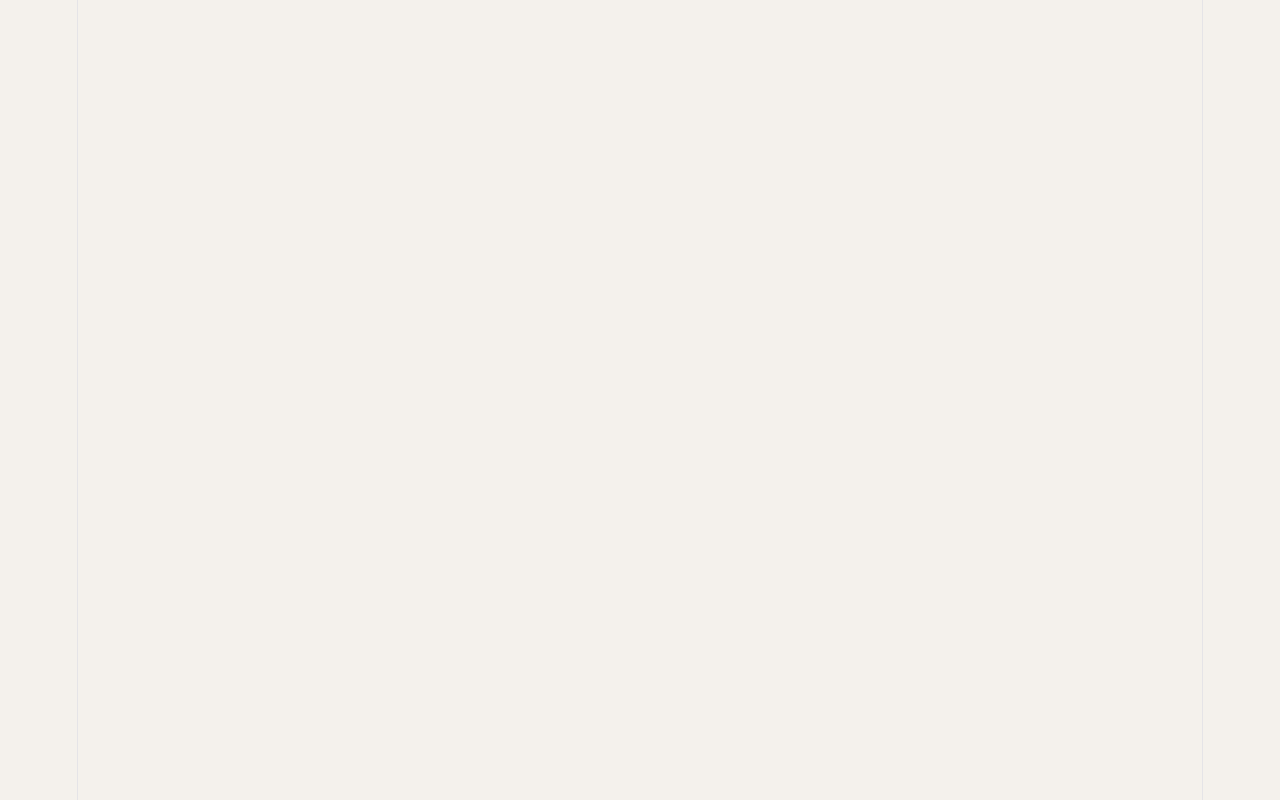
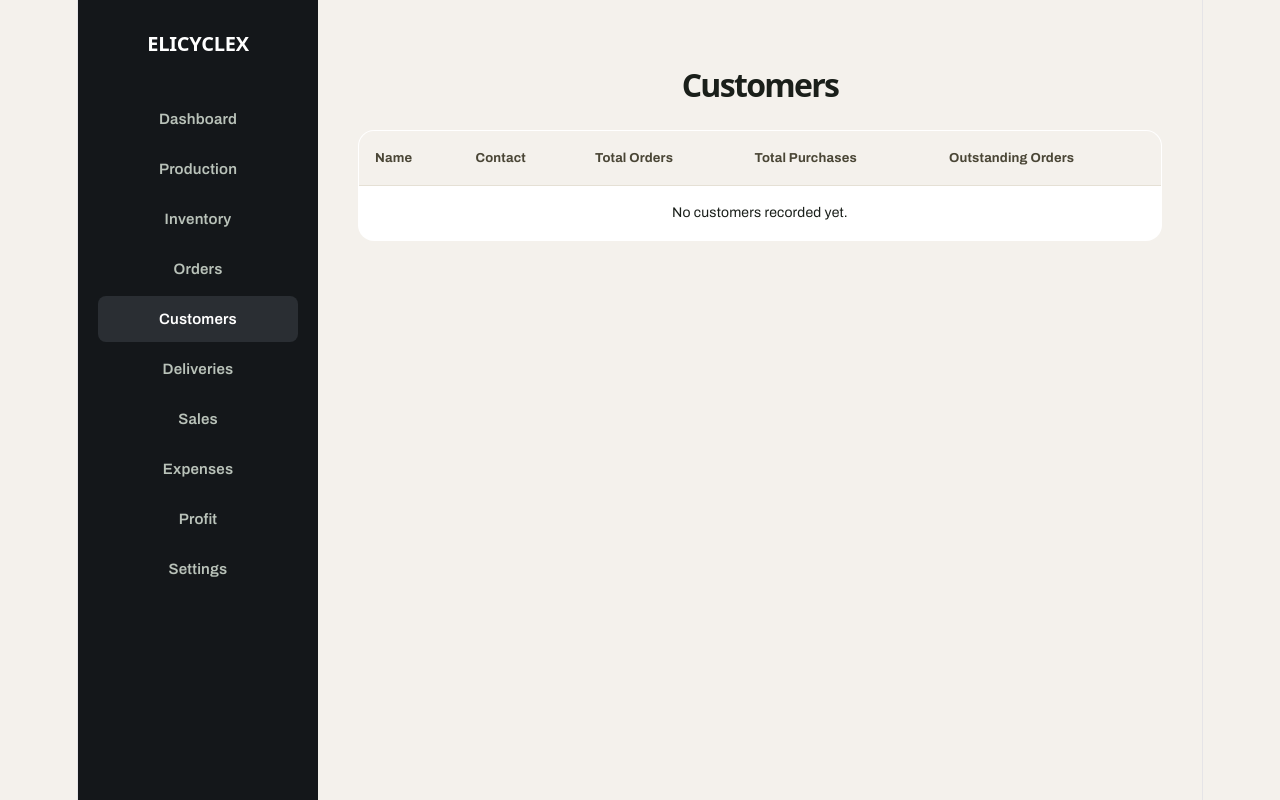
Before and after one commit to Elicyclex/elicyclex-web, a React (Vite) app: page /admin/customers in a window 1280 px wide. Before the commit this address had no page. Built offline with nearby package versions, Linux system fonts and the light colour scheme.

Commit message:
Add Customers admin page

```diff
--- /dev/null
+++ b/src/AdminCustomers.jsx
@@ -0,0 +1,28 @@
+import AdminLayout from './AdminLayout';
+
+function AdminCustomers() {
+  return (
+    <AdminLayout activePage="Customers" pageTitle="Customers">
+      <table className="admin-table">
+        <thead>
+          <tr>
+            <th>Name</th>
+            <th>Contact</th>
+            <th>Total Orders</th>
+            <th>Total Purchases</th>
+            <th>Outstanding Orders</th>
+          </tr>
+        </thead>
+        <tbody>
+          <tr>
+            <td colSpan="5" className="admin-table-empty">
+              No customers recorded yet.
+            </td>
+          </tr>
+        </tbody>
+      </table>
+    </AdminLayout>
+  );
+}
+
+export default AdminCustomers;
--- a/src/App.jsx
+++ b/src/App.jsx
@@ -5,6 +5,7 @@ import AdminDashboard from './AdminDashboard';
 import AdminProduction from './AdminProduction';
 import AdminInventory from './AdminInventory';
 import AdminOrders from './AdminOrders';
+import AdminCustomers from './AdminCustomers';
 
 function HomePage() {
   const [quantity, setQuantity] = useState(30);
@@ -224,6 +225,7 @@ function App() {
       <Route path="/admin/production" element={<AdminProduction />} />
 <Route path="/admin/inventory" element={<AdminInventory />} />
 <Route path="/admin/orders" element={<AdminOrders />} />
+<Route path="/admin/customers" element={<AdminCustomers />} />
     </Routes>
   );
 }
```
